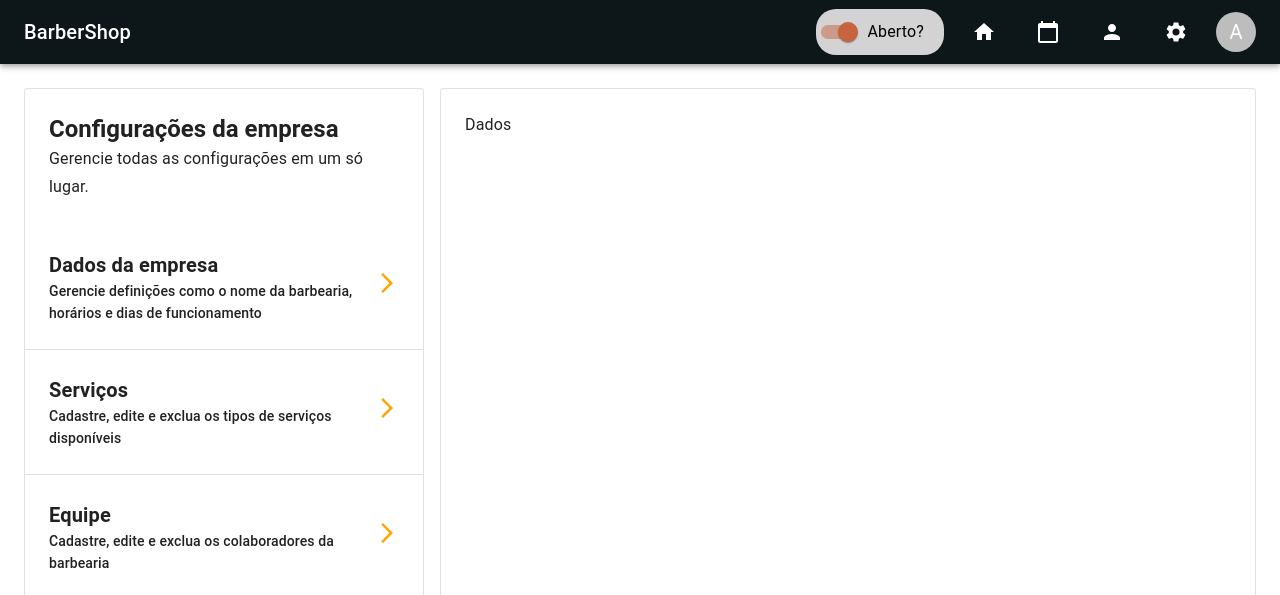
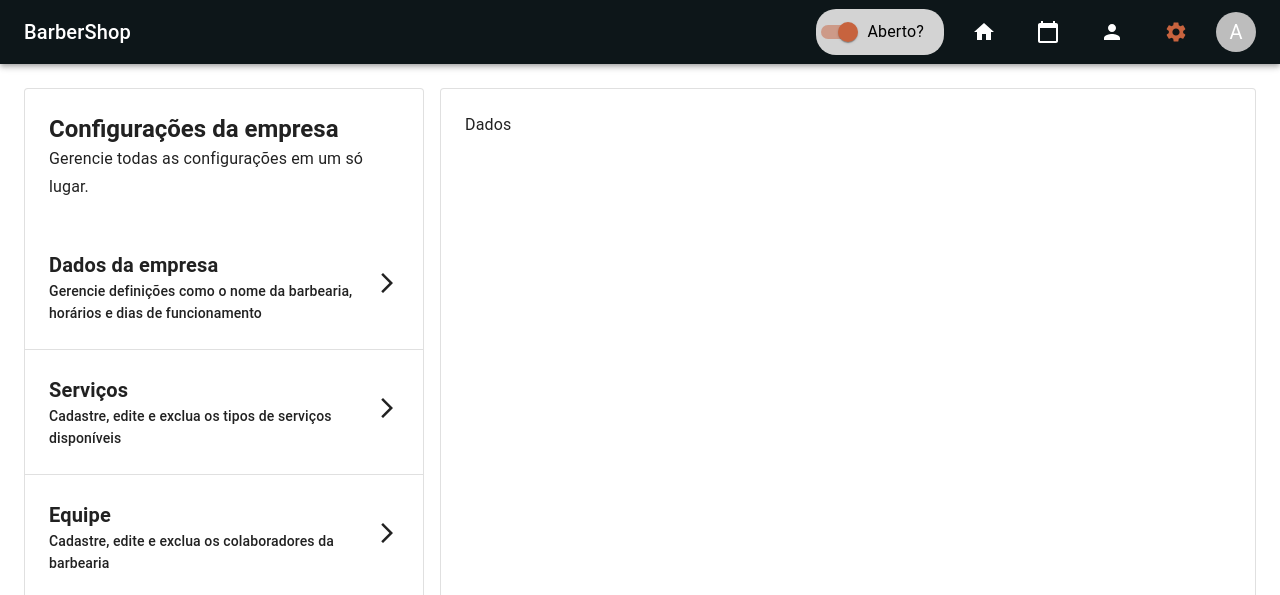
Before and after one commit to eujmac/tcc-site, a React (Vite) app: page /config in a window 1280 px wide. Shown: the top 595 px of the page. Built offline with nearby package versions, Linux system fonts and the light colour scheme.

Commit message:
adicionando cor no link selecionado e na config selecionada

```diff
--- a/src/components/NavBar.jsx
+++ b/src/components/NavBar.jsx
@@ -12,7 +12,7 @@ import {
   Tooltip,
   Typography,
 } from "@mui/material"
-import { useNavigate } from "react-router-dom"
+import { useLocation, useNavigate } from "react-router-dom"
 
 const navBarItems = [
   { nome: "Home", componente: <Home />, rota: "/home" },
@@ -22,7 +22,6 @@ const navBarItems = [
 ]
 const NavBar = () => {
   const navigate = useNavigate()
-
   return (
     <Box sx={{ flexGrow: 1 }}>
       <AppBar position="static" color="bgDark">
@@ -55,7 +54,11 @@ const NavBar = () => {
                 <IconButton
                   size="large"
                   aria-label={item.nome}
-                  color="inherit"
+                  color={
+                    location.pathname.includes(item.rota)
+                      ? "primary"
+                      : "inherit"
+                  }
                   onClick={() => navigate(item.rota)}
                 >
                   {item.componente}
--- a/src/pages/Configuração.jsx
+++ b/src/pages/Configuração.jsx
@@ -1,10 +1,14 @@
 import { Box, Container, Divider, Grid, Paper, Typography } from "@mui/material"
 import NavBar from "../components/NavBar"
 import { ArrowForwardIosSharp } from "@mui/icons-material"
-import { Outlet, useNavigate } from "react-router-dom"
+import { Outlet, useLocation, useNavigate } from "react-router-dom"
 
 const CardConfig = ({ titulo, subtitulo, nav }) => {
   const navigate = useNavigate()
+  const location = useLocation()
+  const color = location.pathname.includes(nav) ? "primary" : "inherit"
+
+  console.log(location, color)
   return (
     <Box
       direction="row"
@@ -27,7 +31,12 @@ const CardConfig = ({ titulo, subtitulo, nav }) => {
         <Typography variant="subtitle2">{subtitulo}</Typography>
       </Box>
       <Box>
-        <ArrowForwardIosSharp sx={{ alignSelf: "center", color: "orange" }} />
+        <ArrowForwardIosSharp
+          sx={{
+            alignSelf: "center",
+          }}
+          color={color}
+        />
       </Box>
     </Box>
   )
```
